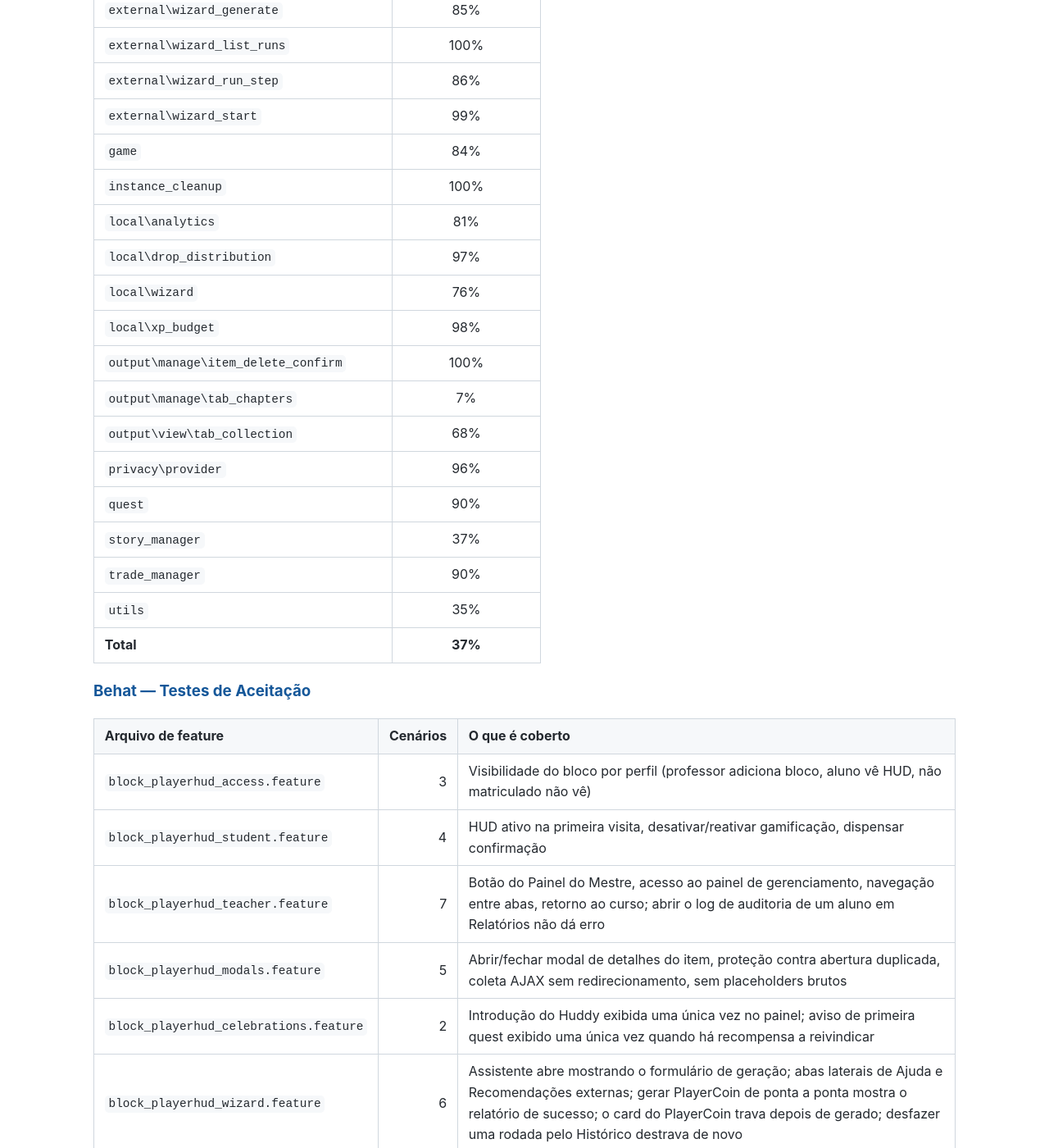
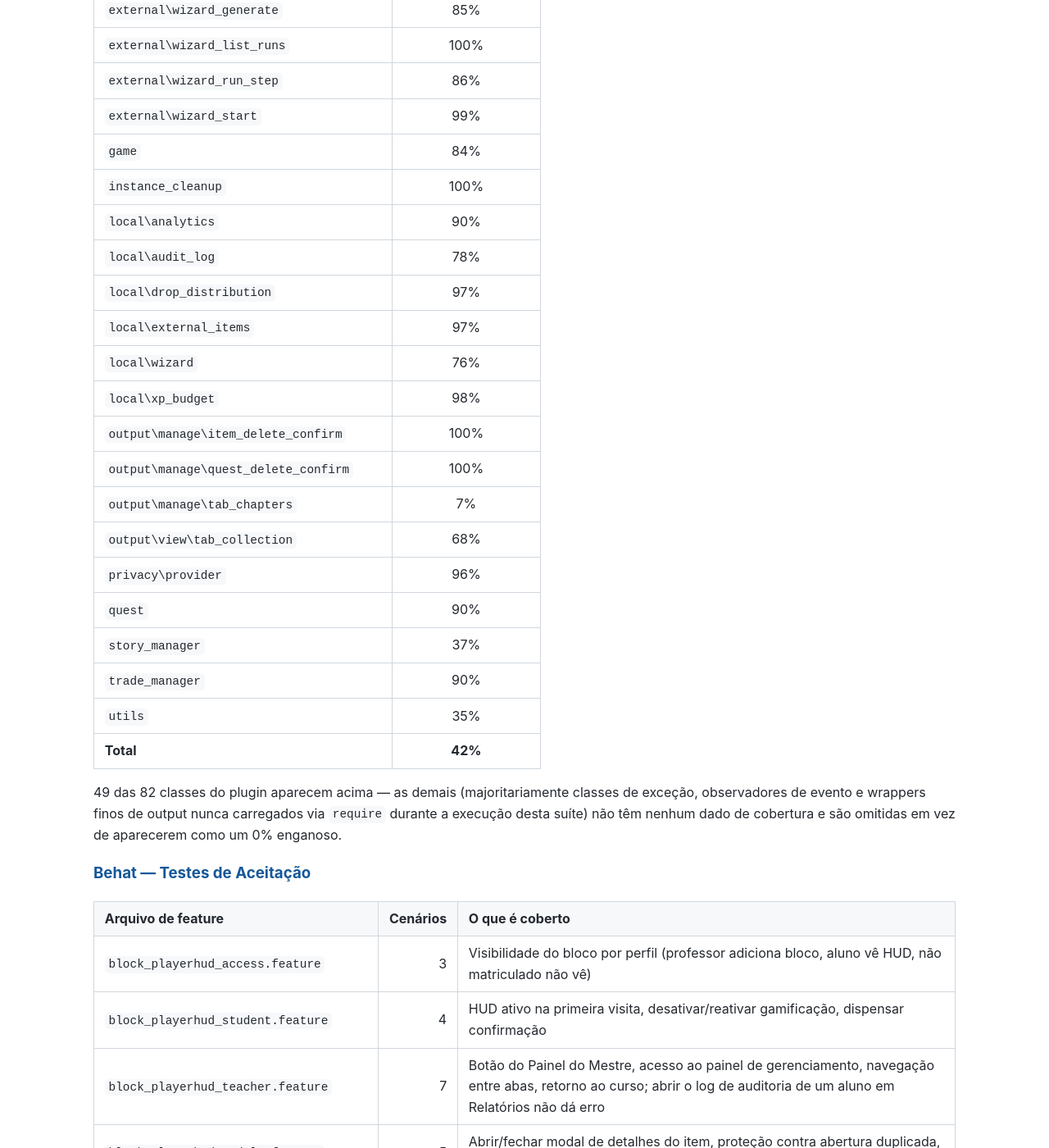
Before and after one commit to jeanlucio/moodle-block_playerhud, a Jekyll site: the page built from docs/pt/testing.md, in a window 1280 px wide and 1400 px high, scrolled down 8925 px. Shown: the whole window at 82% size. Built offline with Jekyll 4.4.1, drawn with Linux system fonts in a browser that asks for light colours; our own code applies the rules of GitHub Pages for plain Markdown files; some of the changed text lies outside the part shown.

Commit message:
refresh full per-class coverage table (49 of 82 classes)
Replaces the previous audit's 47-class table with a fresh
moodle-coverage run against the current codebase, picking up
classes added since (controller\*, ai\generator, local\audit_log,
local\external_items, output\manage\quest_delete_confirm) and the
wizard_generate/wizard_run_step numbers already fixed separately.
Classes never loaded during the test run are omitted rather than
shown as a misleading 0%, with a note explaining why.

```diff
--- a/docs/pt/testing.md
+++ b/docs/pt/testing.md
@@ -141,11 +141,14 @@ vendor/bin/phpunit --testsuite block_playerhud
 | `external\wizard_start` | 99% |
 | `game` | 84% |
 | `instance_cleanup` | 100% |
-| `local\analytics` | 81% |
+| `local\analytics` | 90% |
+| `local\audit_log` | 78% |
 | `local\drop_distribution` | 97% |
+| `local\external_items` | 97% |
 | `local\wizard` | 76% |
 | `local\xp_budget` | 98% |
 | `output\manage\item_delete_confirm` | 100% |
+| `output\manage\quest_delete_confirm` | 100% |
 | `output\manage\tab_chapters` | 7% |
 | `output\view\tab_collection` | 68% |
 | `privacy\provider` | 96% |
@@ -153,7 +156,12 @@ vendor/bin/phpunit --testsuite block_playerhud
 | `story_manager` | 37% |
 | `trade_manager` | 90% |
 | `utils` | 35% |
-| **Total** | **37%** |
+| **Total** | **42%** |
+
+49 das 82 classes do plugin aparecem acima — as demais (majoritariamente classes de exceção,
+observadores de evento e wrappers finos de output nunca carregados via `require` durante a
+execução desta suíte) não têm nenhum dado de cobertura e são omitidas em vez de aparecerem
+como um 0% enganoso.
 
 ### Behat — Testes de Aceitação
 
```
Also changed, not shown: other parts of docs/pt/testing.md (+5 -5 lines), docs/en/testing-summary.md (+1 -1 lines), docs/en/testing.md (+14 -7 lines), docs/pt/testing-summary.md (+1 -1 lines).
